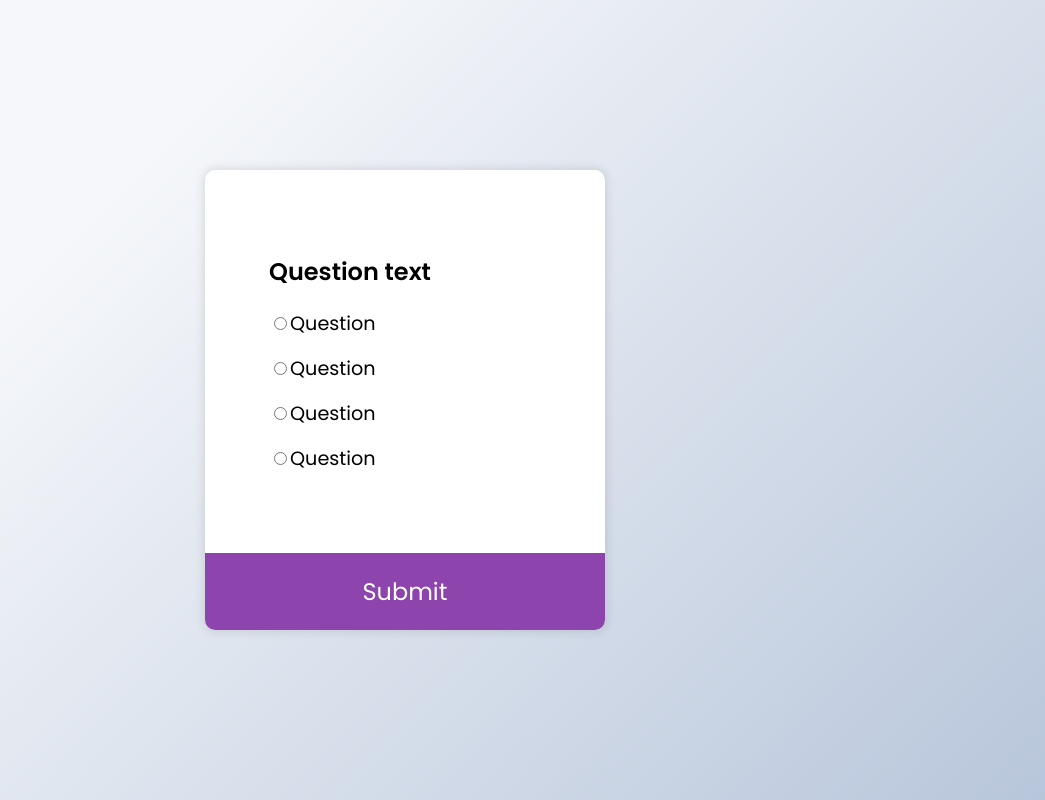
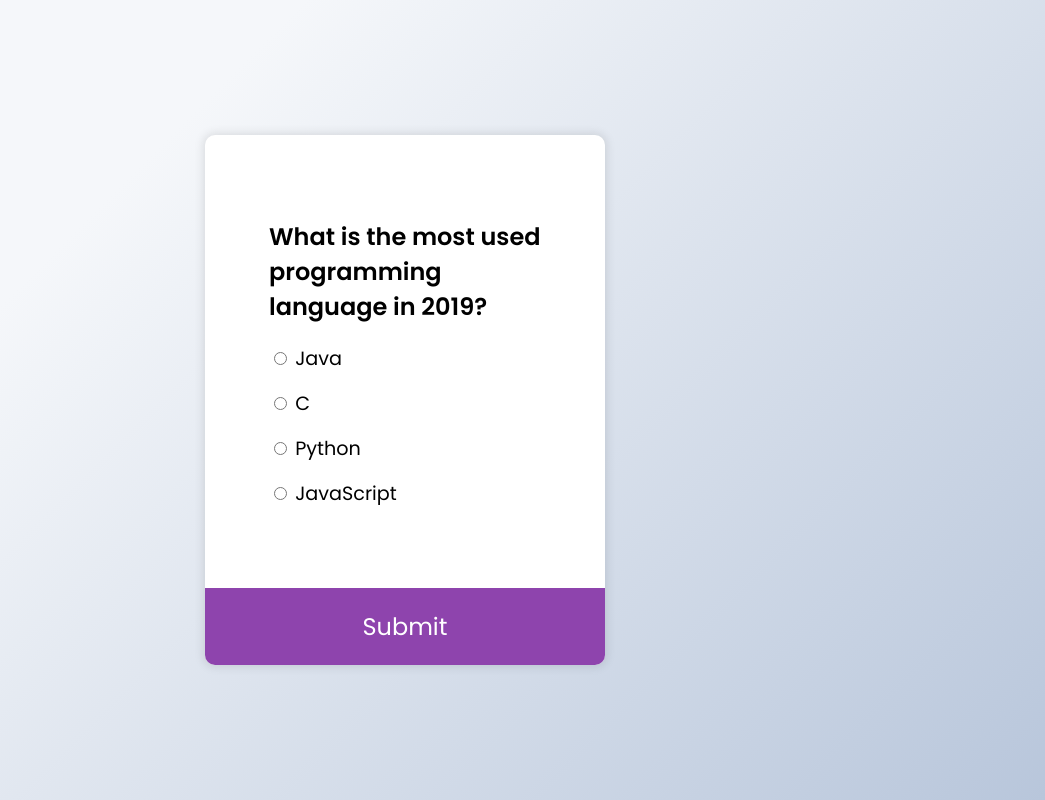
Before and after one commit to UmarkhonAkhmedov/Learning-JavaScript, a plain HTML site: page 10 JavaScript Projects -- Coding Challenge/QuizApp/index.html in a window 1280 px wide. Both pictures are taken after a click on the button "Submit". Shown: the whole page, without its empty margins (235-1280 px from the left). Drawn offline with Linux system fonts and the light colour scheme.

Commit message:
Adiding javascript part of quiz app project

```diff
--- a/10 JavaScript Projects -- Coding Challenge/QuizApp/index.html
+++ b/10 JavaScript Projects -- Coding Challenge/QuizApp/index.html
@@ -11,17 +11,29 @@
 
         <div class="quiz-container">
             <div class="quiz-header">
-                <h2>Question text</h2>
+                <h2 id="question">Question text</h2>
                 <ul>
-                    <li><input type="radio" id="a" name="answer"><label for="">Question</label></li>
-                    <li><input type="radio" id="b" name="answer"><label for="">Question</label></li>
-                    <li><input type="radio" id="c" name="answer"><label for="">Question</label></li>
-                    <li><input type="radio" id="d" name="answer"><label for="">Question</label></li>
+                    <li>
+                        <input type="radio" id="a" name="answer" class="answer">
+                        <label id="a_text" for="">Question</label>
+                    </li>
+                    <li>
+                        <input type="radio" id="b" name="answer" class="answer">
+                        <label id="b_text" for="">Question</label>
+                    </li>
+                    <li>
+                        <input type="radio" id="c" name="answer" class="answer">
+                        <label id="c_text" for="">Question</label>
+                    </li>
+                    <li>
+                        <input type="radio" id="d" name="answer" class="answer">
+                        <label id="d_text" for="">Question</label>
+                    </li>
                 </ul>
             </div>
 
 
-            <button>Submit</button>
+            <button id="submit">Submit</button>
         </div>
 
     </body>
--- a/10 JavaScript Projects -- Coding Challenge/QuizApp/script.js
+++ b/10 JavaScript Projects -- Coding Challenge/QuizApp/script.js
@@ -1,39 +1,100 @@
 const quizData = [
   {
-    questin: 'How old is Florin?',
-    a: '10',
-    b: '17',
-    c: '26',
-    d: '110',
-    coorect: 'c'
-  }, {
-    question: 'What is the most used programming language in 2019?',
-    a: 'Java',
-    b: 'C',
-    c: 'Python',
-    d: 'JavaScript',
-    correct: 'd'
-  }, {
-    question: 'Who is he Presedent of US?',
-    a: 'Florin Pop',
-    b: 'Donald Trump',
-    c: 'Ivan Saldano',
-    d: 'Mihai Andrei',
-    coorect: 'b'
-  }, {
-    question: 'What does HTML stand for?',
-    a: 'Hypertext Markup Language',
-    b: 'Cascading Style Sheet',
-    c: 'Jason Object Notation',
-    d: 'Helicopters Terminals Motorboats Lamborigins',
-    correct: 'a'
+      question: "What is the most used programming language in 2019?",
+      a: "Java",
+      b: "C",
+      c: "Python",
+      d: "JavaScript",
+      correct: "d",
   },
   {
-  question: 'What year was JavaScript launched?',
-  a: '1996',
-  b: '1995',
-  c: '1997',
-  d: 'none of the above',
-  correct: 'd'
+      question: "Who is the President of US?",
+      a: "Florin Pop",
+      b: "Donald Trump",
+      c: "Ivan Saldano",
+      d: "Mihai Andrei",
+      correct: "b",
+  },
+  {
+      question: "What does HTML stand for?",
+      a: "Hypertext Markup Language",
+      b: "Cascading Style Sheet",
+      c: "Jason Object Notation",
+      d: "Helicopters Terminals Motorboats Lamborginis",
+      correct: "a",
+  },
+  {
+      question: "What year was JavaScript launched?",
+      a: "1996",
+      b: "1995",
+      c: "1994",
+      d: "none of the above",
+      correct: "b",
+  },
+];
+
+const quiz = document.getElementById("quiz");
+const answerEls = document.querySelectorAll(".answer");
+const questionEl = document.getElementById("question");
+const a_text = document.getElementById("a_text");
+const b_text = document.getElementById("b_text");
+const c_text = document.getElementById("c_text");
+const d_text = document.getElementById("d_text");
+const submitBtn = document.getElementById("submit");
+
+let currentQuiz = 0;
+let score = 0;
+
+loadQuiz();
+
+function loadQuiz() {
+  deselectAnswers();
+
+  const currentQuizData = quizData[currentQuiz];
+
+  questionEl.innerText = currentQuizData.question;
+  a_text.innerText = currentQuizData.a;
+  b_text.innerText = currentQuizData.b;
+  c_text.innerText = currentQuizData.c;
+  d_text.innerText = currentQuizData.d;
+}
+
+function getSelected() {
+  let answer = undefined;
+
+  answerEls.forEach((answerEl) => {
+      if (answerEl.checked) {
+          answer = answerEl.id;
+      }
+  });
+
+  return answer;
+}
+
+function deselectAnswers() {
+  answerEls.forEach((answerEl) => {
+      answerEl.checked = false;
+  });
+}
+
+submitBtn.addEventListener("click", () => {
+  // check to see the answer
+  const answer = getSelected();
+
+  if (answer) {
+      if (answer === quizData[currentQuiz].correct) {
+          score++;
+      }
+
+      currentQuiz++;
+      if (currentQuiz < quizData.length) {
+          loadQuiz();
+      } else {
+          quiz.innerHTML = `
+              <h2>You answered correctly at ${score}/${quizData.length} questions.</h2>
+
+              <button onclick="location.reload()">Reload</button>
+          `;
+      }
   }
-],
+});
--- a/10 JavaScript Projects -- Coding Challenge/QuizApp/style.css
+++ b/10 JavaScript Projects -- Coding Challenge/QuizApp/style.css
@@ -35,7 +35,9 @@ ul {
 ul li {
     font-size: 1.2rem;
     margin: 1rem 0;
-
+}
+ul li label {
+    cursor: pointer;
 }
 
 button {
```
